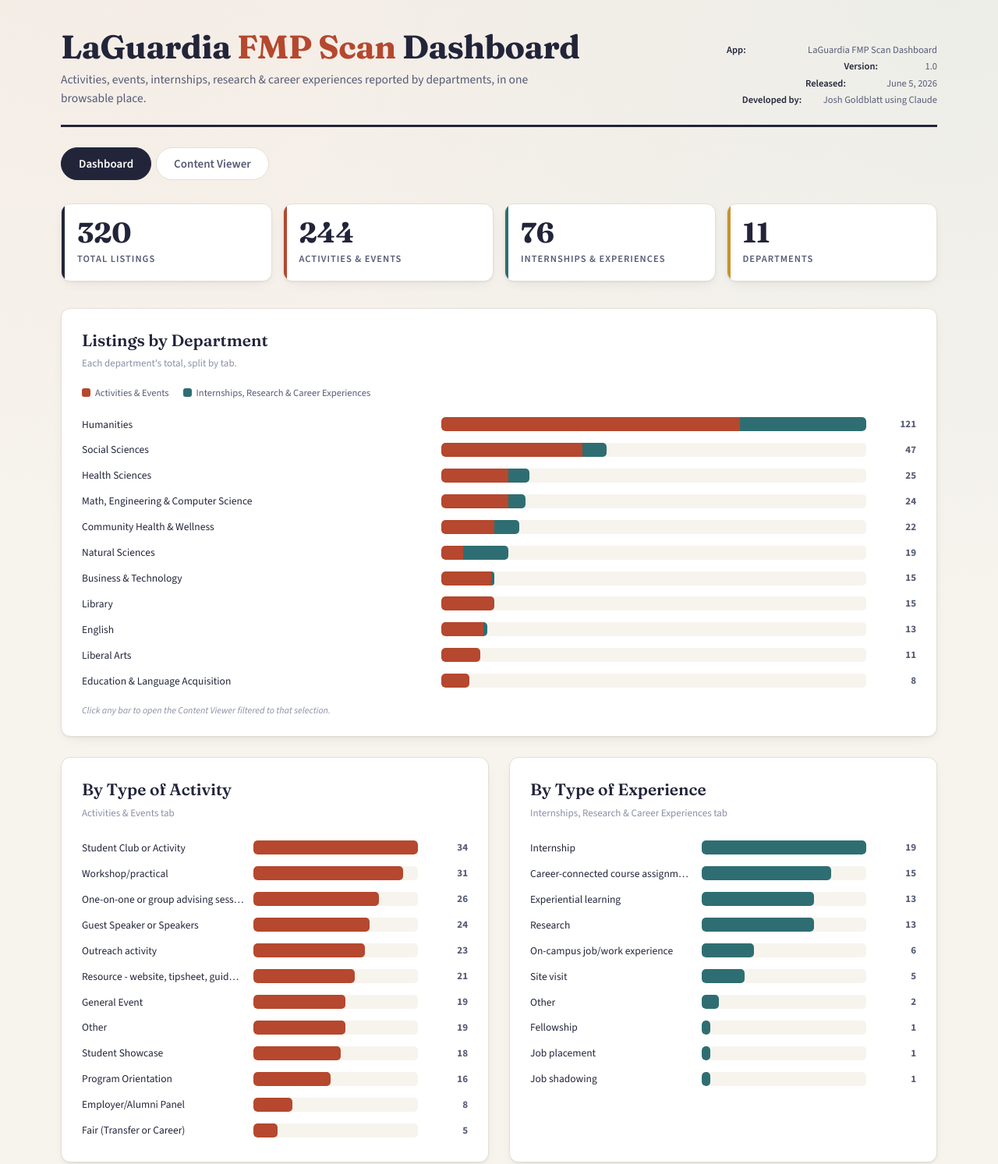
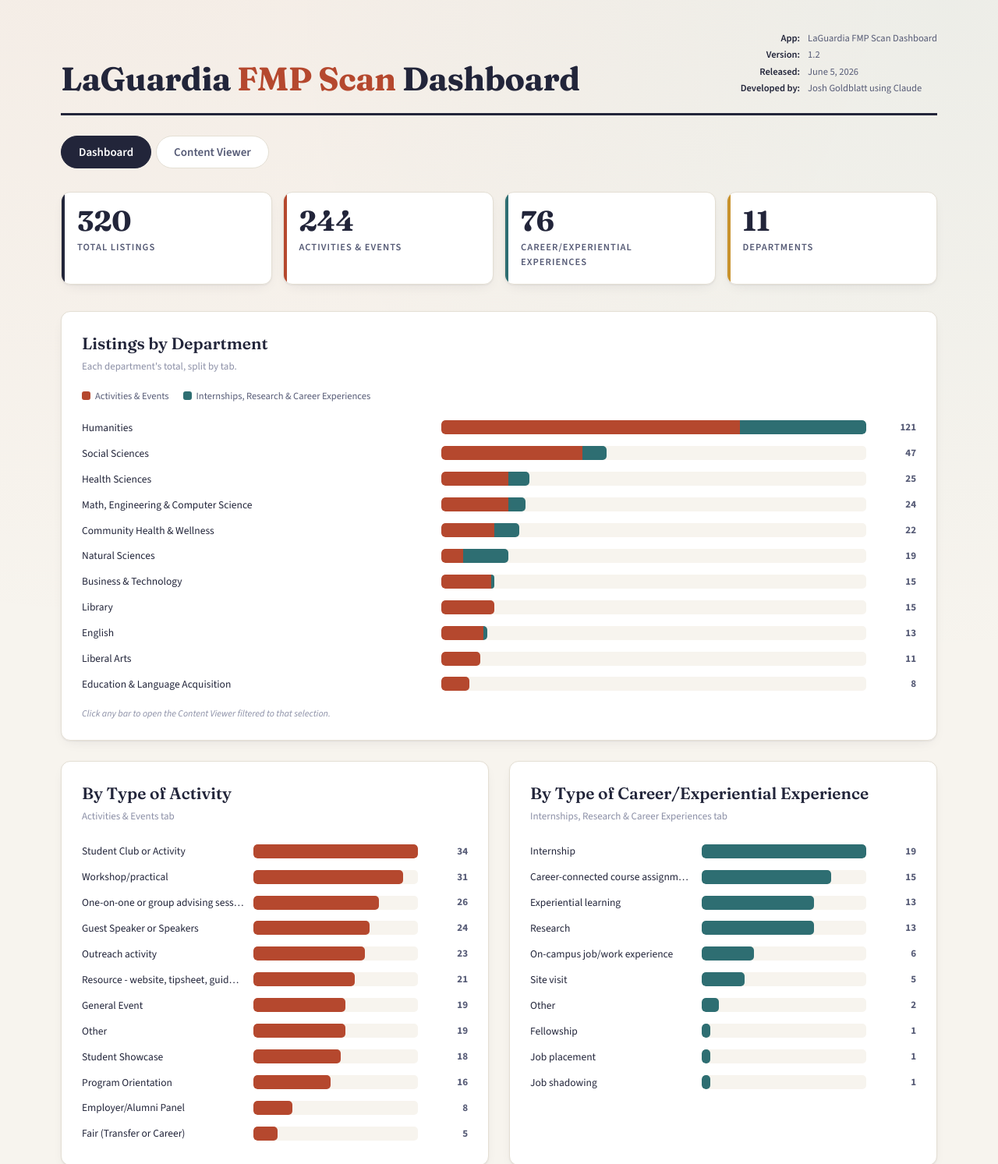
Before and after one commit to joshgoldblatt-ctrl/FMPScanDashboard, a plain HTML site: page index.html in a window 1280 px wide. Shown: the top 1493 px of the page at 78% size. Drawn offline with nearby package versions, Linux system fonts and the light colour scheme.

Commit message:
Update version to 1.2 and modify UI text

```diff
--- a/index.html
+++ b/index.html
@@ -1,11 +1,23 @@
 <!--
 ================================================================================
-  Version:      1.0
+  App:          LaGuardia FMP Scan Dashboard
+  Version:      1.2
   Released:     June 5, 2026
   Developed by: Josh Goldblatt using Claude
 ================================================================================
   CHANGELOG (most recent first)
 --------------------------------------------------------------------------------
+  v1.2  2026-06-05
+    - Renamed "experiences" wording to "career/experiential experiences"
+      throughout the UI: dashboard stat card, experience-type chart title,
+      Listing Type filter option, experience-type filter label, card pill
+      label, and per-department counts in the Content Viewer
+  v1.1  2026-06-05
+    - Removed subtitle description from the header
+    - Fixed alignment of the App/Version/Released/Developed by metadata block
+      (now a two-column grid with right-aligned labels)
+    - Filter bar in the Content Viewer no longer sticks to the top while
+      scrolling; it scrolls with the page so content is not obscured
   v1.0  2026-06-05
     - Initial release
     - Embedded data from 11 department FMP scan spreadsheets (Activities &
@@ -36,7 +48,7 @@
 <head>
 <meta charset="UTF-8">
 <meta name="viewport" content="width=device-width, initial-scale=1.0">
-<title>LaGuardia FMP Scan Dashboard 1.0</title>
+<title>LaGuardia FMP Scan Dashboard 1.2</title>
 <link rel="preconnect" href="https://fonts.googleapis.com">
 <link href="https://fonts.googleapis.com/css2?family=Fraunces:opsz,wght@9..144,500;9..144,600;9..144,700&family=Source+Sans+3:ital,wght@0,400;0,500;0,600;0,700;1,400&display=swap" rel="stylesheet">
 <style>
@@ -71,9 +83,9 @@
 h1{font-family:var(--font-display);font-weight:700;font-size:clamp(28px,4vw,42px);line-height:1.05;letter-spacing:-.5px}
 h1 .accent{color:var(--accent)}
 .subtitle{color:var(--ink-soft);margin-top:8px;max-width:620px}
-.meta-box{font-size:12.5px;color:var(--ink-soft);text-align:right;line-height:1.7;white-space:nowrap}
-.meta-box b{color:var(--ink);font-weight:600;display:inline-block;min-width:96px;text-align:left}
-.meta-box .row{display:flex;gap:8px;justify-content:flex-end}
+.meta-box{font-size:12.5px;color:var(--ink-soft);line-height:1.7;display:grid;grid-template-columns:auto auto;gap:0 10px;align-content:end}
+.meta-box b{color:var(--ink);font-weight:600;text-align:right}
+.meta-box span{white-space:nowrap}
 
 /* ---------- Tabs ---------- */
 .tabs{display:flex;gap:6px;margin:26px 0 30px}
@@ -96,7 +108,7 @@
 .panel h2{font-family:var(--font-display);font-size:21px;font-weight:600;margin-bottom:4px}
 .panel .note{font-size:13px;color:var(--ink-faint);margin-bottom:18px}
 .chart-grid{display:grid;grid-template-columns:1fr 1fr;gap:26px}
-@media(max-width:860px){.chart-grid{grid-template-columns:1fr}.meta-box{text-align:left}.meta-box .row{justify-content:flex-start}}
+@media(max-width:860px){.chart-grid{grid-template-columns:1fr}}
 
 .bar-row{display:grid;grid-template-columns:minmax(140px,42%) 1fr 52px;align-items:center;gap:12px;
   padding:6px 8px;margin:0 -8px;border-radius:8px;cursor:pointer;transition:background .15s}
@@ -115,7 +127,7 @@
 
 /* ---------- Viewer ---------- */
 .filterbar{background:var(--card);border:1px solid var(--line);border-radius:var(--radius);box-shadow:var(--shadow);
-  padding:18px 20px;margin-bottom:22px;position:sticky;top:10px;z-index:30}
+  padding:18px 20px;margin-bottom:22px}
 .filter-grid{display:grid;grid-template-columns:repeat(auto-fit,minmax(185px,1fr));gap:10px}
 .f-group label{display:block;font-size:11px;font-weight:700;text-transform:uppercase;letter-spacing:.07em;color:var(--ink-soft);margin-bottom:4px}
 .f-group select,.f-group input{width:100%;font-family:var(--font-body);font-size:13.5px;padding:7px 9px;
@@ -172,13 +184,12 @@
   <div class="brand-row">
     <div>
       <h1>LaGuardia <span class="accent">FMP Scan</span> Dashboard</h1>
-      <div class="subtitle">Activities, events, internships, research &amp; career experiences reported by departments, in one browsable place.</div>
     </div>
     <div class="meta-box">
-      <div class="row"><b>App:</b><span>LaGuardia FMP Scan Dashboard</span></div>
-      <div class="row"><b>Version:</b><span>1.0</span></div>
-      <div class="row"><b>Released:</b><span>June 5, 2026</span></div>
-      <div class="row"><b>Developed by:</b><span>Josh Goldblatt using Claude</span></div>
+      <b>App:</b><span>LaGuardia FMP Scan Dashboard</span>
+      <b>Version:</b><span>1.2</span>
+      <b>Released:</b><span>June 5, 2026</span>
+      <b>Developed by:</b><span>Josh Goldblatt using Claude</span>
     </div>
   </div>
   <nav class="tabs">
@@ -209,7 +220,7 @@
       <div id="actTypeChart"></div>
     </div>
     <div class="panel">
-      <h2>By Type of Experience</h2>
+      <h2>By Type of Career/Experiential Experience</h2>
       <div class="note">Internships, Research &amp; Career Experiences tab</div>
       <div id="expTypeChart"></div>
     </div>
@@ -231,10 +242,10 @@
   <div class="filterbar">
     <div class="filter-grid">
       <div class="f-group"><label>Listing Type</label>
-        <select id="fTab"><option value="">All listings</option><option value="activity">Activities &amp; Events</option><option value="experience">Internships / Experiences</option></select></div>
+        <select id="fTab"><option value="">All listings</option><option value="activity">Activities &amp; Events</option><option value="experience">Career/Experiential Experiences</option></select></div>
       <div class="f-group"><label>Department</label><select id="fDept"><option value="">All departments</option></select></div>
       <div class="f-group"><label>Type of Activity</label><select id="fActType"><option value="">All activity types</option></select></div>
-      <div class="f-group"><label>Type of Experience</label><select id="fExpType"><option value="">All experience types</option></select></div>
+      <div class="f-group"><label>Type of Career/Experiential Experience</label><select id="fExpType"><option value="">All experience types</option></select></div>
       <div class="f-group"><label>Program-Specific</label><select id="fScope"><option value="">All scopes</option></select></div>
       <div class="f-group"><label>Target Audience</label><select id="fAud"><option value="">All audiences</option></select></div>
       <div class="f-group"><label>Domain</label><select id="fDom"><option value="">All domains</option></select></div>
@@ -281,7 +292,7 @@
   document.getElementById('statGrid').innerHTML = `
     <div class="stat ink"><div class="num">${DATA.length}</div><div class="lbl">Total Listings</div></div>
     <div class="stat"><div class="num">${ACT.length}</div><div class="lbl">Activities &amp; Events</div></div>
-    <div class="stat teal"><div class="num">${EXP.length}</div><div class="lbl">Internships &amp; Experiences</div></div>
+    <div class="stat teal"><div class="num">${EXP.length}</div><div class="lbl">Career/Experiential Experiences</div></div>
     <div class="stat gold"><div class="num">${depts}</div><div class="lbl">Departments</div></div>`;
 }
 function barRows(el, entries, colorClass, onClick){
@@ -383,7 +394,7 @@
 function cardHTML(r){
   const isA = r.tab==='activity';
   const pills = [
-    `<span class="pill ${isA?'kind-a':'kind-e'}">${isA?'Activity / Event':'Experience'}</span>`,
+    `<span class="pill ${isA?'kind-a':'kind-e'}">${isA?'Activity / Event':'Career/Experiential Experience'}</span>`,
     r.type?`<span class="pill type">${esc(r.type)}</span>`:'<span class="pill type">No type listed</span>',
     r.program?`<span class="pill prog">${esc(r.program)}</span>`:''
   ].join('');
@@ -434,7 +445,7 @@
     const a = dr.filter(r=>r.tab==='activity').length, e = dr.filter(r=>r.tab==='experience').length;
     const parts = [];
     if(a) parts.push(`${a} activit${a===1?'y':'ies'}`);
-    if(e) parts.push(`${e} experience${e===1?'':'s'}`);
+    if(e) parts.push(`${e} career/experiential experience${e===1?'':'s'}`);
     return `<div class="dept-section${openClass}">
       <div class="dept-head" onclick="this.parentElement.classList.toggle('open')">
         <span class="chev">&#9654;</span><h3>${esc(d)}</h3>
```
